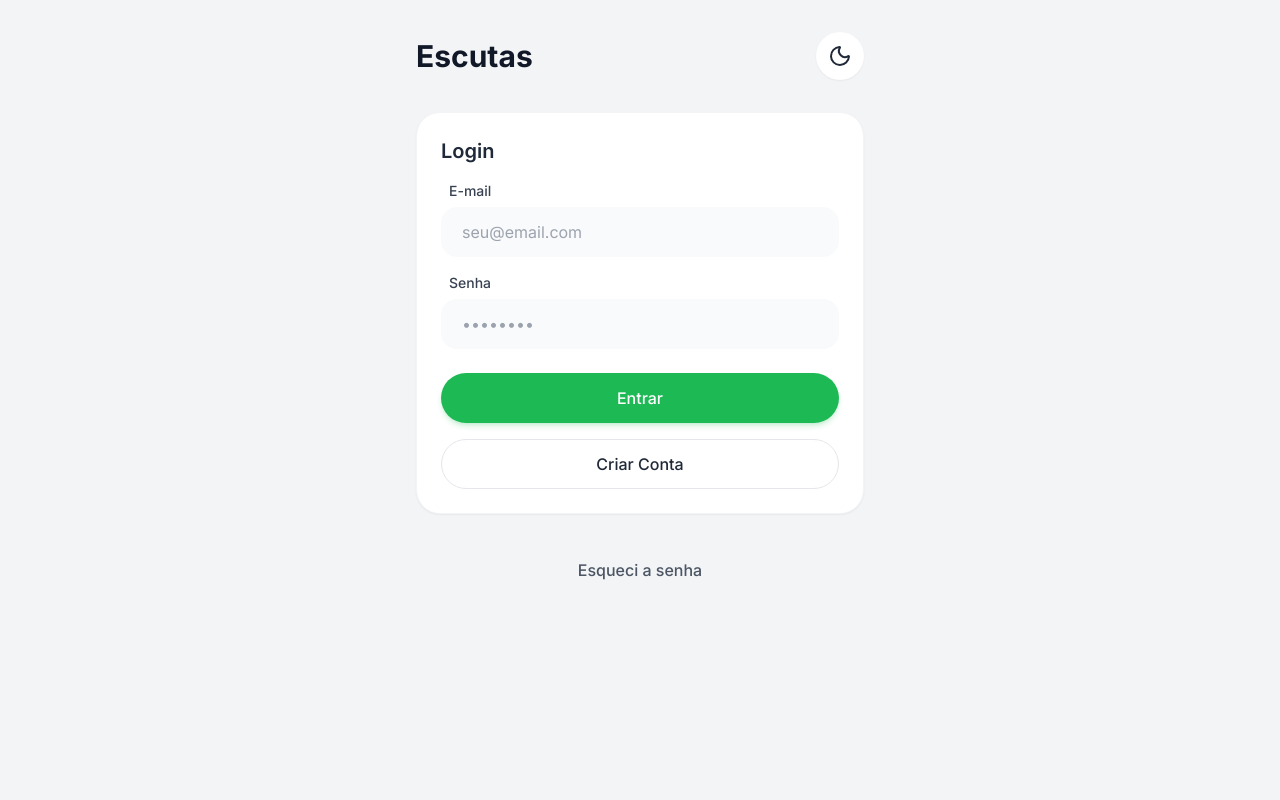
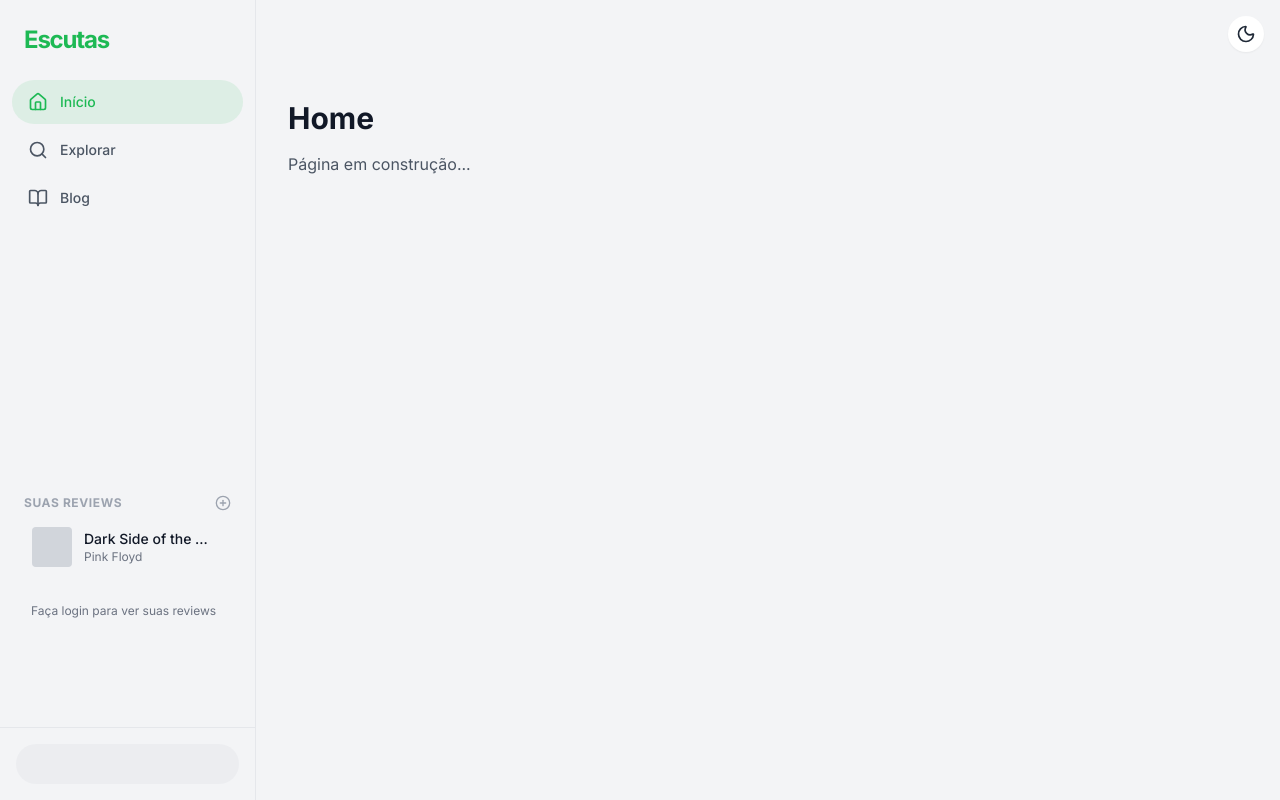
Before and after one commit to vichsort/Escutas, a Vue app: page / in a window 1280 px wide. Built offline with nearby package versions, Linux system fonts and the light colour scheme; what @tanstack/vue-query would draw is missing.

Commit message:
feat: app layout, main components, routing

```diff
--- a/src/App.vue
+++ b/src/App.vue
@@ -1,45 +1,22 @@
 <script setup>
+import { RouterView } from 'vue-router'
+import AppLayout from '@/layouts/AppLayout.vue'
 import { useThemeStore } from '@/stores/theme_store'
-import BaseButton from '@/components/ui/BaseButton.vue'
-import BaseCard from '@/components/ui/BaseCard.vue'
-import BaseInput from '@/components/ui/BaseInput.vue'
-import { Moon, Sun } from 'lucide-vue-next'
+import { Sun, Moon } from 'lucide-vue-next'
 
 const themeStore = useThemeStore()
 </script>
 
 <template>
-  <div class="min-h-screen bg-background-light dark:bg-background-dark p-8 transition-colors duration-300">
+  <AppLayout>
+    <template #header-actions>
+      <button @click="themeStore.toggleTheme"
+        class="p-2 rounded-full bg-white dark:bg-surfaceDark shadow-sm hover:scale-105 transition-transform">
+        <Moon v-if="!themeStore.isDark" :size="20" class="text-gray-800" />
+        <Sun v-else :size="20" class="text-yellow-400" />
+      </button>
+    </template>
 
-    <div class="max-w-md mx-auto space-y-8">
-      <div class="flex justify-between items-center">
-        <h1 class="text-3xl font-bold text-gray-900 dark:text-white">Escutas</h1>
-        <button @click="themeStore.toggleTheme"
-          class="p-3 rounded-full bg-white dark:bg-surface-dark shadow-sm hover:scale-110 transition-transform">
-          <Moon v-if="!themeStore.isDark" class="text-gray-800" />
-          <Sun v-else class="text-yellow-400" />
-        </button>
-      </div>
-
-      <BaseCard>
-        <h2 class="text-xl font-semibold mb-4 text-gray-800 dark:text-white">Login</h2>
-
-        <div class="space-y-4">
-          <BaseInput label="E-mail" placeholder="seu@email.com" />
-          <BaseInput label="Senha" type="password" placeholder="••••••••" />
-
-          <div class="pt-2">
-            <BaseButton block>Entrar</BaseButton>
-          </div>
-
-          <BaseButton variant="secondary" block>Criar Conta</BaseButton>
-        </div>
-      </BaseCard>
-
-      <div class="flex gap-2 justify-center">
-        <BaseButton variant="ghost">Esqueci a senha</BaseButton>
-      </div>
-    </div>
-
-  </div>
+    <RouterView />
+  </AppLayout>
 </template>
--- /dev/null
+++ b/src/components/layout/AppSidebar.vue
@@ -0,0 +1,86 @@
+<script setup>
+import { RouterLink } from 'vue-router'
+import { Home, BookOpen, PlusCircle, Search } from 'lucide-vue-next'
+</script>
+
+<template>
+    <aside
+        class="w-64 flex-shrink-0 flex flex-col bg-surface-light dark:bg-black border-r border-gray-200 dark:border-gray-800 h-full transition-colors duration-300">
+
+        <div class="p-6">
+            <h1 class="text-2xl font-bold tracking-tighter text-primary">Escutas</h1>
+        </div>
+
+        <nav class="flex-1 px-3 space-y-1">
+            <RouterLink to="/"
+                class="flex items-center gap-3 px-4 py-3 rounded-full text-sm font-medium transition-all duration-200"
+                active-class="bg-primary/10 text-primary font-bold dark:bg-primary/20"
+                class-inactive="text-gray-600 hover:bg-gray-100 dark:text-gray-400 dark:hover:bg-white/5">
+                <Home :size="20" />
+                Início
+            </RouterLink>
+
+            <RouterLink to="/reviews"
+                class="flex items-center gap-3 px-4 py-3 rounded-full text-sm font-medium transition-all duration-200 text-gray-600 hover:bg-gray-100 dark:text-gray-400 dark:hover:bg-white/5"
+                active-class="bg-primary/10 text-primary font-bold dark:bg-primary/20 !text-primary">
+                <Search :size="20" /> Explorar
+            </RouterLink>
+
+            <RouterLink to="/blog"
+                class="flex items-center gap-3 px-4 py-3 rounded-full text-sm font-medium transition-all duration-200 text-gray-600 hover:bg-gray-100 dark:text-gray-400 dark:hover:bg-white/5"
+                active-class="bg-primary/10 text-primary font-bold dark:bg-primary/20 !text-primary">
+                <BookOpen :size="20" />
+                Blog
+            </RouterLink>
+        </nav>
+
+        <div class="px-6 py-4 mt-4">
+            <div class="flex items-center justify-between mb-2 group cursor-pointer">
+                <h3
+                    class="text-xs font-bold text-gray-400 uppercase tracking-wider group-hover:text-white transition-colors">
+                    Suas Reviews
+                </h3>
+                <PlusCircle :size="16" class="text-gray-400 hover:text-white transition-colors" />
+            </div>
+
+            <div class="h-48 overflow-y-auto pr-2 space-y-3 custom-scrollbar">
+                <div
+                    class="flex items-center gap-3 p-2 rounded-lg hover:bg-gray-100 dark:hover:bg-white/5 cursor-pointer transition-colors">
+                    <div class="w-10 h-10 rounded bg-gray-300 dark:bg-gray-800 flex-shrink-0"></div>
+                    <div class="overflow-hidden">
+                        <p class="text-sm font-medium truncate">Dark Side of the Moon</p>
+                        <p class="text-xs text-gray-500 truncate">Pink Floyd</p>
+                    </div>
+                </div>
+
+                <div class="text-xs text-gray-500 text-center py-4">
+                    Faça login para ver suas reviews
+                </div>
+            </div>
+        </div>
+
+        <div class="p-4 border-t border-gray-200 dark:border-gray-800">
+            <div class="h-10 w-full rounded-full bg-gray-200 dark:bg-white/10 animate-pulse"></div>
+        </div>
+
+    </aside>
+</template>
+
+<style scoped>
+.custom-scrollbar::-webkit-scrollbar {
+    width: 4px;
+}
+
+.custom-scrollbar::-webkit-scrollbar-track {
+    background: transparent;
+}
+
+.custom-scrollbar::-webkit-scrollbar-thumb {
+    background: #555;
+    border-radius: 4px;
+}
+
+.custom-scrollbar::-webkit-scrollbar-thumb:hover {
+    background: #888;
+}
+</style>
--- /dev/null
+++ b/src/layouts/AppLayout.vue
@@ -0,0 +1,22 @@
+<script setup>
+import AppSidebar from '@/components/layout/AppSidebar.vue'
+</script>
+
+<template>
+  <div
+    class="flex h-screen w-full overflow-hidden bg-background-light dark:bg-black text-gray-900 dark:text-white transition-colors duration-300">
+
+    <AppSidebar />
+
+    <main class="flex-1 overflow-y-auto relative bg-background-light dark:bg-background-dark">
+      <div class="min-h-full">
+        <header class="sticky top-0 z-10 p-4 flex justify-end">
+          <slot name="header-actions" />
+        </header>
+
+        <slot />
+      </div>
+    </main>
+
+  </div>
+</template>
--- a/src/main.js
+++ b/src/main.js
@@ -3,12 +3,12 @@ import { createPinia } from 'pinia'
 import { VueQueryPlugin } from '@tanstack/vue-query'
 import './style.css'
 import App from './App.vue'
-// import router from './router'
+import router from './router'
 
 const app = createApp(App)
 
 app.use(createPinia())
-// app.use(router) // (Deixe comentado)
+app.use(router)
 app.use(VueQueryPlugin)
 
 app.mount('#app')
--- /dev/null
+++ b/src/router/index.js
@@ -0,0 +1,28 @@
+import { createRouter, createWebHistory } from 'vue-router'
+
+const HomeView = () => import('@/views/HomeView.vue')
+const ReviewsList = () => import('@/views/reviews/ReviewsList.vue')
+const BlogList = () => import('@/views/blog/BlogList.vue')
+
+const router = createRouter({
+    history: createWebHistory(import.meta.env.BASE_URL),
+    routes: [
+        {
+            path: '/',
+            name: 'home',
+            component: HomeView
+        },
+        {
+            path: '/reviews',
+            name: 'reviews',
+            component: ReviewsList
+        },
+        {
+            path: '/blog',
+            name: 'blog',
+            component: BlogList
+        },
+    ]
+})
+
+export default router
--- /dev/null
+++ b/src/views/HomeView.vue
@@ -0,0 +1,6 @@
+<template>
+  <div class="p-8">
+    <h1 class="text-3xl font-bold mb-4">Home</h1>
+    <p class="text-gray-600 dark:text-gray-400">Página em construção...</p>
+  </div>
+</template>
--- /dev/null
+++ b/src/views/blog/BlogList.vue
@@ -0,0 +1,6 @@
+<template>
+  <div class="p-8">
+    <h1 class="text-3xl font-bold mb-4">Blog List</h1>
+    <p class="text-gray-600 dark:text-gray-400">Página em construção...</p>
+  </div>
+</template>
--- /dev/null
+++ b/src/views/reviews/ReviewsList.vue
@@ -0,0 +1,6 @@
+<template>
+  <div class="p-8">
+    <h1 class="text-3xl font-bold mb-4">Reviews List</h1>
+    <p class="text-gray-600 dark:text-gray-400">Página em construção...</p>
+  </div>
+</template>
```
